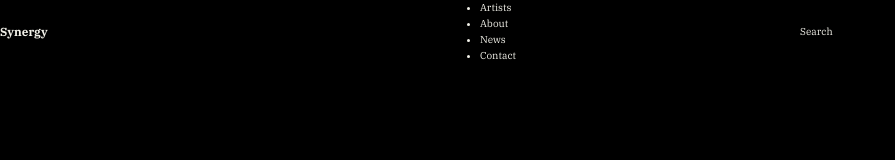
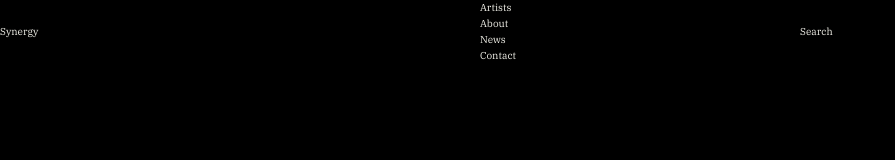
Before and after one commit to nemanjamalesija/portfolio-v2, a React (Vite) app: page / in a window 1280 px wide. Shown: the top 160 px of the page, without its empty margins (0-895 px from the left). Built offline with nearby package versions, Linux system fonts and the light colour scheme.

Commit message:
Add tailwind

```diff
--- a/package.json
+++ b/package.json
@@ -22,6 +22,7 @@
     "eslint": "^8.44.0",
     "eslint-plugin-react-hooks": "^4.6.0",
     "eslint-plugin-react-refresh": "^0.4.1",
+    "tailwindcss": "^3.3.2",
     "typescript": "^5.0.2",
     "vite": "^4.4.0"
   }
--- a/src/App.tsx
+++ b/src/App.tsx
@@ -2,8 +2,11 @@ import Nav from './components/Nav';
 
 function App() {
   return (
-    <div className=''>
-      <Nav />
+    <div className='app'>
+      <div className='front'>
+        <Nav />
+      </div>
+      <main className='relative z-10'></main>
     </div>
   );
 }
--- a/src/index.css
+++ b/src/index.css
@@ -1,4 +1,8 @@
 @import url('https://fonts.googleapis.com/css2?family=IBM+Plex+Serif:wght@300;400;500;600;700&display=swap');
+
+@tailwind base;
+@tailwind components;
+@tailwind utilities;
 
 *,
 *::before,
--- /dev/null
+++ b/tailwind.config.js
@@ -0,0 +1,8 @@
+/** @type {import('tailwindcss').Config} */
+export default {
+  content: [],
+  theme: {
+    extend: {},
+  },
+  plugins: [],
+}
```
Also changed, not shown: 1 other file (tests, documents, lock files or other folders).
